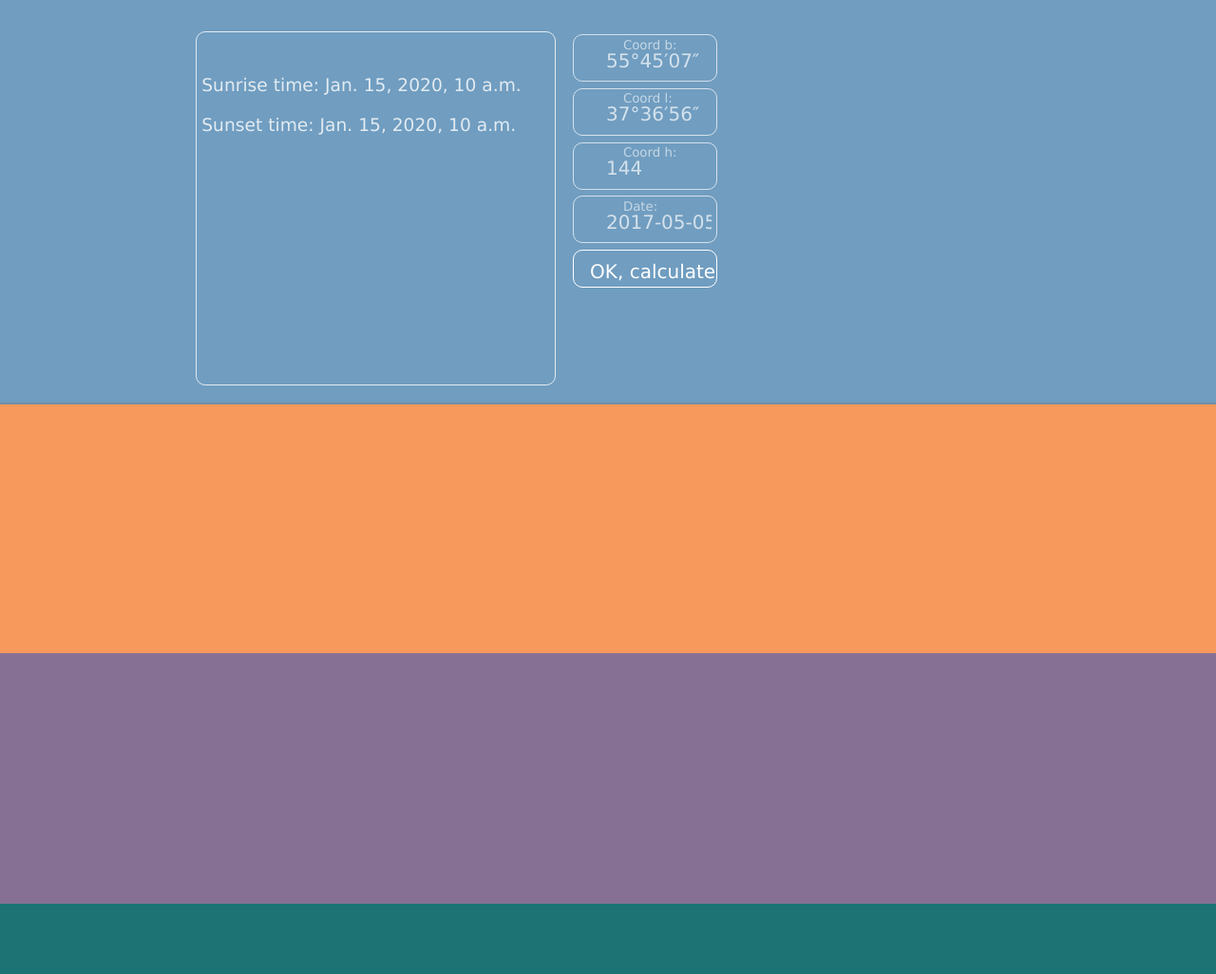
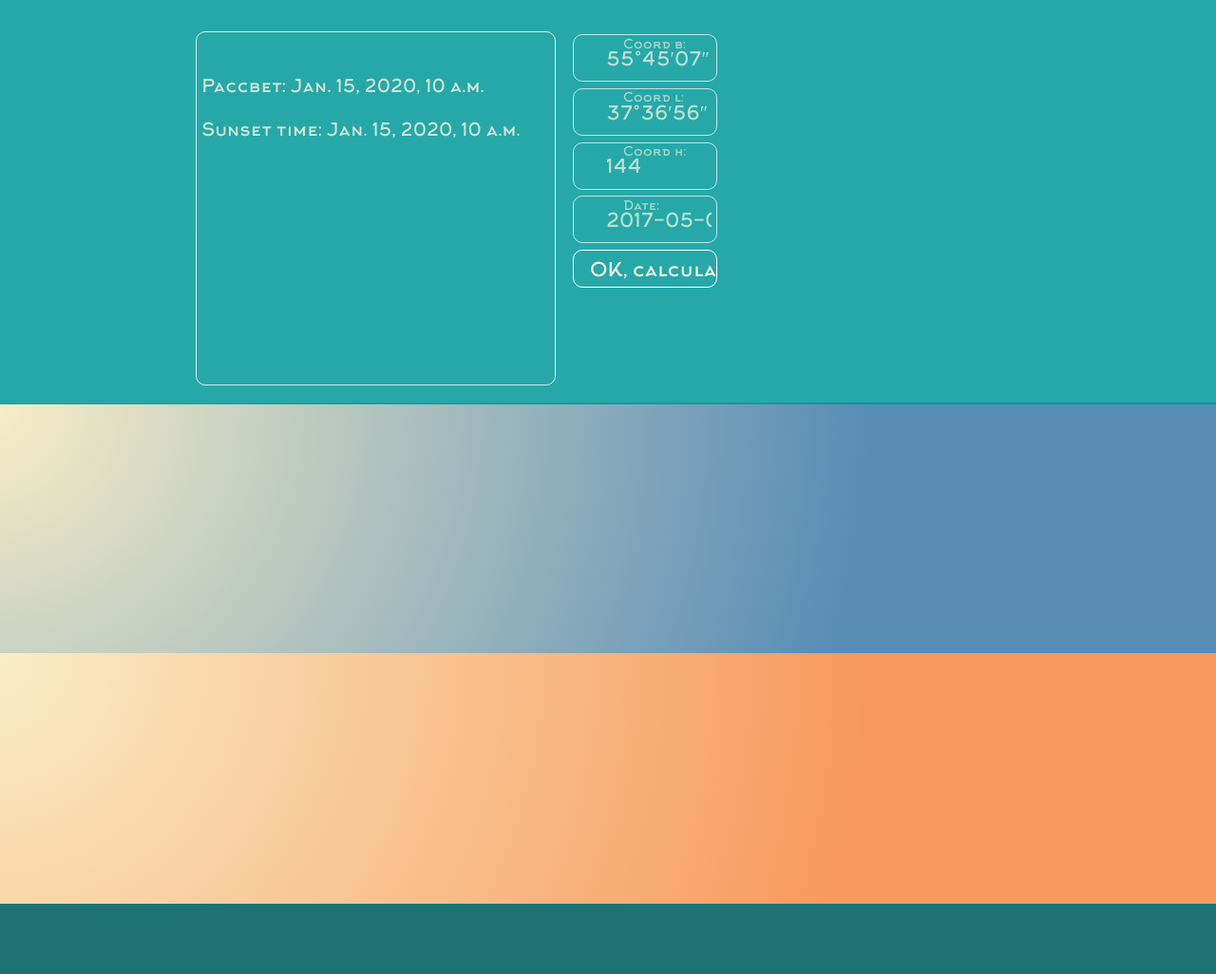
Before and after one commit to vetakim/WhetherDawn, a Django app: template WhetherDawn/WhetherDawnUp/templates/WhetherDawnUp/input.html in a window 1280 px wide. Shown: the whole page at 95% size. Run offline with Django 3.2, Linux system fonts and the light colour scheme; tables that the repository leaves empty hold one stand-in row (values such as "Sample post"); the template is opened without the code that fills it: values that come from a table or form of the project are taken from there, most other values are stand-ins (such as "Sample title", 1, 10 or a date in 2020).

Commit message:
added custom fonts

```diff
--- a/WhetherDawn/WhetherDawnUp/templates/WhetherDawnUp/base.html
+++ b/WhetherDawn/WhetherDawnUp/templates/WhetherDawnUp/base.html
@@ -6,10 +6,11 @@
     <script type="text/javascript" src="{% static "js/weather.js" %}"> </script>
     <script type="text/javascript" src="{% static "js/placing.js" %}"> </script>
     <link rel="stylesheet" type="text/css" href="{% static "plain.css" %}">
+
 </head>
 <body onresize="contentLifting()" onload="contentLifting()">
 
-    <div class="blue rigid strip" id="cap" align="left">
+    <div class="adorable rigid strip" id="cap" align="left">
         <div id="moscow">
             <script type="text/javascript">
                 drawMoscow();
@@ -32,7 +33,7 @@
 
                 <div class="odata">
                     <p>
-                    <br> Sunrise time: {{ results.time_rise }} </br>
+                    <br> Рассвет: {{ results.time_rise }} </br>
                     <br> Sunset time:  {{ results.time_set }} </br>
                     </p>
                 </div>
--- a/WhetherDawn/WhetherDawnUp/templates/WhetherDawnUp/input.html
+++ b/WhetherDawn/WhetherDawnUp/templates/WhetherDawnUp/input.html
@@ -1,7 +1,7 @@
 {% extends "WhetherDawnUp/base.html" %}
 {% block content %}
 {% load static %}
-<div class="orange strip">
+<div class="blue strip">
     <div id="peter">
         <script type="text/javascript">
             var pdata = getWeatherData(498817, 0, 0);
@@ -11,7 +11,7 @@
     </div>
 </div>
 
-<div class="violet strip">
+<div class="orange strip">
     <div id="nurlat">
         <script type="text/javascript">
             var ndata = getWeatherData(516716, 0, 0);
--- a/WhetherDawn/static/plain.css
+++ b/WhetherDawn/static/plain.css
@@ -1,13 +1,14 @@
 /*colorschemes:*/
 .blue {
-    background: rgba( 87, 140, 181, 1);
-    color: white;
+    background: radial-gradient(circle farthest-corner at 0% 0%, #f9eec7, rgb( 87, 140, 181 ), rgb( 87, 140 ,181 ));
+    /*background: rgba( 87, 140, 181, 1);*/
 }
 .gray { background: rgba(166, 171, 181, 1) }
 .light-gray { background: rgba(212, 217, 219, 1) }
 .orange {
-    color: white;
-    background: rgba(247, 153,  92, 1);
+    /*color: white;*/
+    background: radial-gradient(circle farthest-corner at 0px 0px, #f9eec7, rgb(247, 153,  92), rgb(247, 153,  92));
+    /*background: rgba(247, 153,  92, 1);*/
 }
 .yellow { background: rgba(255, 255,  10, 1) }    /* Вторичный Цвет A */
 .marsh-green { background: rgba(133, 166, 122, 1) }
@@ -21,7 +22,11 @@
 .dark-red { background: rgba(166,   0,   0, 1) }
 .light-red { background: rgba(255,  64,  64, 1) }
 .pink-red { background: rgba(255, 115, 115, 1) }
-.adorable { background: rgba(  0, 153, 153, 1) }    /* Вторичный Цвет A */
+.adorable {
+    background: radial-gradient( circle at 0% 0%, #f9eec7, rgb(0, 153, 153), rgb(0, 153, 153));
+    background: rgb(0, 153, 153);
+    color: #FCF6E0;
+}    /* Вторичный Цвет A */
 .dark-adorable {
     background: rgba( 29, 115, 115, 1);
     color: white;
@@ -34,11 +39,16 @@
     background: #867194;
     color: white;
 }
+@font-face {
+    font-family: Arkhip;
+    src: url("./fonts/Arkhip_font.ttf");
+}
 
 * {
-    font-family: Verdana, Arial, Helvetica, sans-serif;
+    font-family: Arkhip;
     font-size: 1em;
     background: rgba(255, 255, 255, 0);
+    color: #FCF6E0;
 }
 table, tbody, tr, td {
     color: inherit;
@@ -47,7 +57,6 @@ table, tbody, tr, td {
 }
 h1 {
     font-size: 50pt;
-    color: #ffffff;
     position: fixed;
     left: 25%;
     z-index: 0;
@@ -83,8 +92,8 @@ label {
     width: 100%;
     font-size: 10pt;
     padding-left: 30%;
+    top: 12%;
     opacity: 0.6;
-    top: 12%;
 }
 input {
     position: relative;
@@ -107,15 +116,19 @@ input[type=submit] {
     height: 2em;
     padding-left: 10%;
 }
+input[type=submit]:focus {
+    opacity: 1;
+    transform: scale(0.95);
+}
 input:focus {
     border-radius: 8px;
     opacity: 1;
-    box-shadow: 0 0 10px white;
-    width: 95%;
-    height: 3.0em;
-    padding-bottom: 1%;
+    transform: scale(1.1);
+    box-shadow: 0 0 5px;
 }
-
+input:hover {
+    box-shadow: 0 0 5px #FCF6E0;
+}
 .strip {
     position: relative;
     display: block;
@@ -200,7 +213,6 @@ input:focus {
     width: 100%;
     padding: 2%;
 }
-
 .odata {
     width: 65%;
     padding: 1%;
@@ -209,7 +221,11 @@ input:focus {
     height: 100%;
     opacity: 0.8;
 }
+
+.odata:hover {
+    transform: scale(1.01);
+    box-shadow: 0 0 1px 1px #FCF6E0;
+}
 .odata > p, br {
-    color: white;
     font-size: 14pt;
 }
```
Also changed, not shown: WhetherDawn/static/fonts/Arkhip_font.otf (added), WhetherDawn/static/fonts/Arkhip_font.ttf (added), WhetherDawn/static/fonts/rushin.ttf (added).
